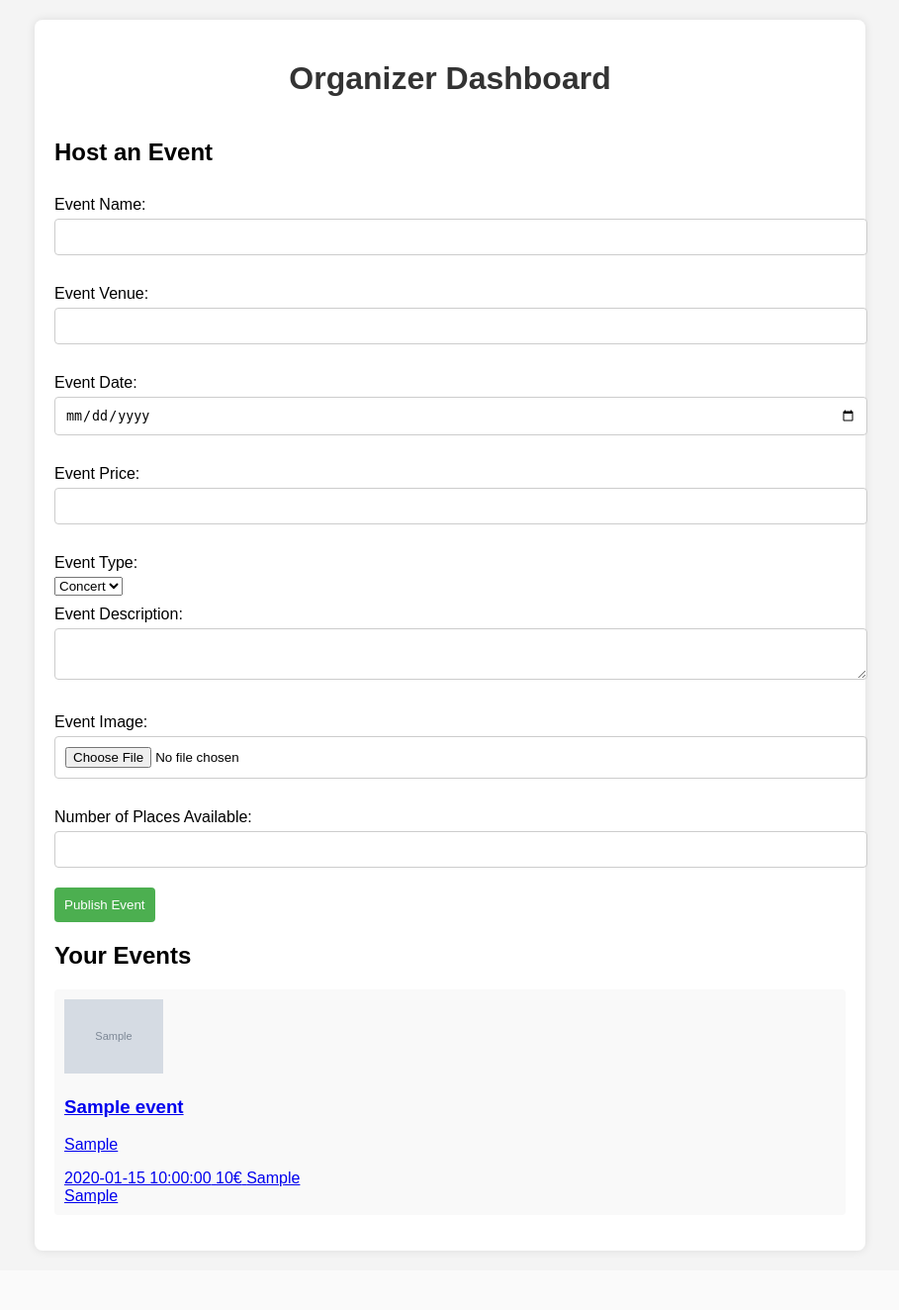
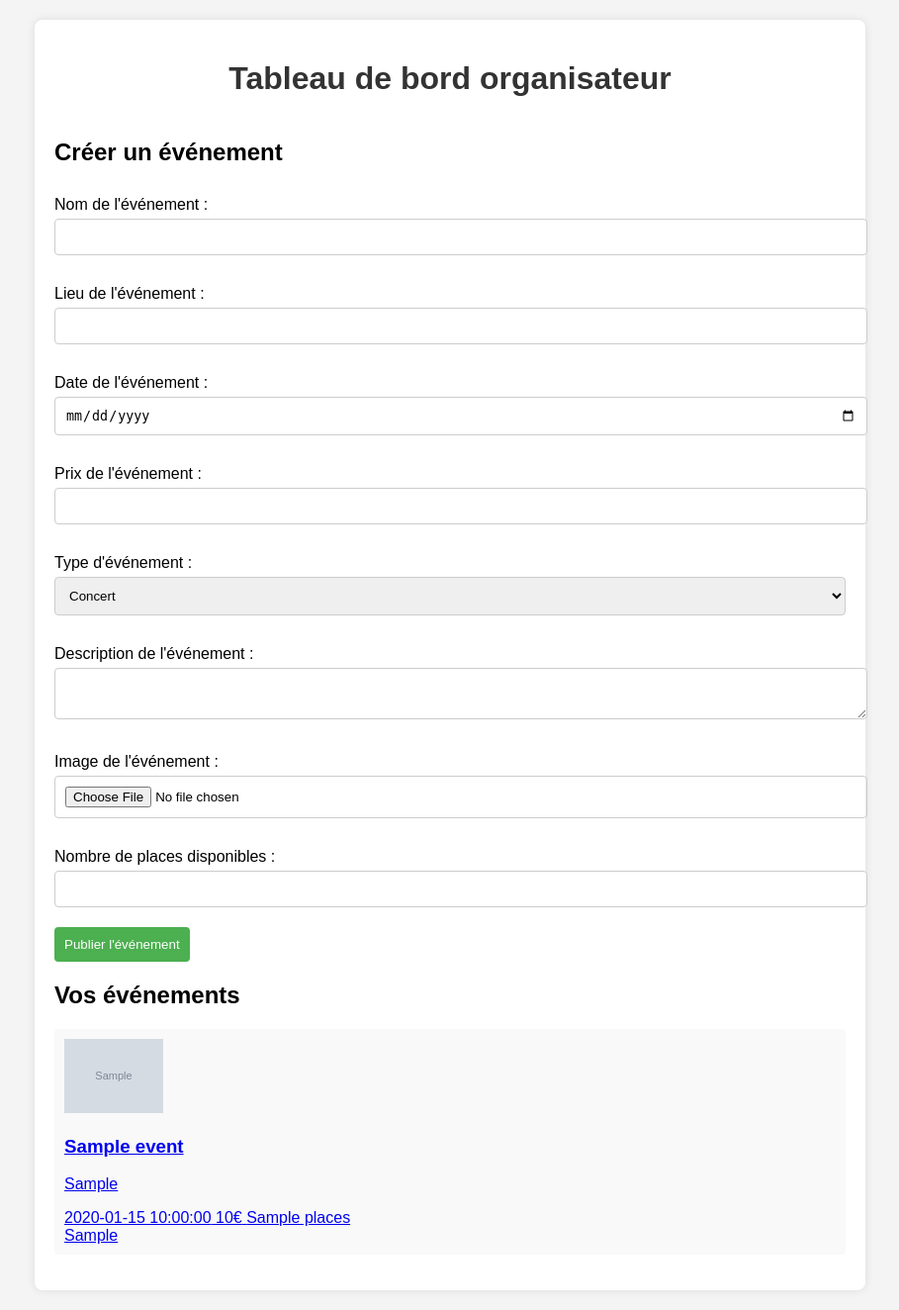
Before and after one commit to kuaix2/partyNextDoor, a PHP site: page /php/dashboard.php in a window 1280 px wide. Shown: the whole page at 99% size, without its empty margins (185-1094 px from the left). Before the commit the page ends 1267 px from the top, so only its background shows below. Run offline with PHP 8.4, Linux system fonts and the light colour scheme; tables that the repository leaves empty or names only in its code hold one stand-in row (values such as "Sample post"); grey boxes marked "Sample" are stand-in pictures.

Commit message:
chagement de commentaire

```diff
--- a/partyNextDoor/css/cookies.css
+++ b/partyNextDoor/css/cookies.css
@@ -1,4 +1,4 @@
-/* Cookie pop-up container */
+
 .cookie-popup {
     position: fixed;
     bottom: 20px;
@@ -15,14 +15,14 @@
     z-index: 1000;
 }
 
-/* Cookie pop-up text */
+
 .cookie-popup p {
     margin: 0 0 15px;
     font-size: 16px;
     color: #333;
 }
 
-/* Buttons in the cookie pop-up */
+
 .cookie-popup button {
     padding: 10px 20px;
     font-size: 16px;
--- a/partyNextDoor/css/event.css
+++ b/partyNextDoor/css/event.css
@@ -1,4 +1,3 @@
- /* Reset & Base Styles */
  * {
     margin: 0;
     padding: 0;
@@ -11,7 +10,7 @@ body {
     color: #000;
     line-height: 1.5;
 }
-/* Gradient Background */
+
 .gradient-shape {
     position: absolute;
     top: 0;
@@ -107,7 +106,7 @@ body {
 }
 
 
-/* Events Section */
+
 .events {
     padding: 80px 24px;
     background-color: #fff;
--- a/partyNextDoor/css/inscription.css
+++ b/partyNextDoor/css/inscription.css
@@ -10,7 +10,7 @@ body {
     height: 100vh;
 }
 
-/* Container for the form */
+/* Pour le form */
 .form-container {
     background-color: white;
     padding: 40px;
@@ -36,7 +36,7 @@ h2 {
     font-size: 22px;
 }
 
-/* Form groups */
+/* Form groupes */
 .form-group {
     margin-bottom: 20px;
 }
@@ -66,7 +66,7 @@ input[type="password"]:focus {
     outline: none;
 }
 
-/* Submit button */
+/* Bouton */
 .button-inscription {
     width: 100%;
     padding: 10px;
--- a/partyNextDoor/css/navbar.css
+++ b/partyNextDoor/css/navbar.css
@@ -89,7 +89,7 @@
     background-color: #ff9e6a;
 }
 
-/* Style for the dropdown menu */
+/* Style pour menu burger */
 .dropdown-content {
     display: none;
     position: absolute;
@@ -112,7 +112,7 @@
     color: #ff6f00;
 }
 
-/* Show the dropdown content when active */
+
 .dropdown.active .dropdown-content {
     display: block;
 }
--- a/partyNextDoor/php/dashboard.php
+++ b/partyNextDoor/php/dashboard.php
@@ -1,5 +1,4 @@
 <?php
-// Database connection settings
 $servername = "localhost";
 $username = "root";
 $password = "";
@@ -7,41 +6,40 @@ $dbname = "bddpartynextdoor";
 
 $conn = new mysqli($servername, $username, $password, $dbname);
 
-// Check connection
+
 if ($conn->connect_error) {
-    die("Connection failed: " . $conn->connect_error);
+    die("Connexion échouée : " . $conn->connect_error);
 }
 
-// Handle form submission to add the event to the database
+// Gérer l'envoi du formulaire pour ajouter l'événement à la base de données
 if ($_SERVER["REQUEST_METHOD"] == "POST" && isset($_POST['event_name'])) {
-    // Sanitize inputs
+    // Nettoyer les entrées utilisateur
     $eventName = $conn->real_escape_string($_POST['event_name']);
-    $eventVenue = $conn->real_escape_string($_POST['event_venue']);
+    $eventAdress = $conn->real_escape_string($_POST['event_adress']);
     $eventDate = $conn->real_escape_string($_POST['event_date']);
     $eventPrice = $conn->real_escape_string($_POST['event_price']);
     $eventTags = $conn->real_escape_string($_POST['event_tags']);
-    $eventDescription = isset($_POST['event_description']) ? $conn->real_escape_string($_POST['event_description']) : '';  // Make sure event_description is present
-    $eventPlaces = $conn->real_escape_string($_POST['event_places']);  // Get number of places
+    $eventDescription = isset($_POST['event_description']) ? $conn->real_escape_string($_POST['event_description']) : '';
+    $eventPlaces = $conn->real_escape_string($_POST['event_places']);
 
-    // Handle image upload
+    // Gérer l'upload de l'image
     if (isset($_FILES['event_image']) && $_FILES['event_image']['error'] == 0) {
         $fileName = $_FILES['event_image']['name'];
         $fileTmpPath = $_FILES['event_image']['tmp_name'];
         $fileType = $_FILES['event_image']['type'];
 
-        // Specify the upload directory
+        // Spécifier le répertoire de téléchargement
         $uploadDir = 'uploads/';
         if (!is_dir($uploadDir)) {
             mkdir($uploadDir, 0777, true);
         }
 
-        // Generate a unique name for the uploaded file
+        // Générer un nom unique pour le fichier téléchargé
         $fileExtension = pathinfo($fileName, PATHINFO_EXTENSION);
         $newFileName = uniqid() . '.' . $fileExtension;
 
-        // Move the file to the desired location
+        // Déplacer le fichier vers l'emplacement désiré
         if (move_uploaded_file($fileTmpPath, $uploadDir . $newFileName)) {
-            // File was uploaded successfully
             $filePath = $uploadDir . $newFileName;
         } else {
             $filePath = null;
@@ -50,18 +48,18 @@ if ($_SERVER["REQUEST_METHOD"] == "POST" && isset($_POST['event_name'])) {
         $filePath = null;
     }
 
-    // Insert event into the database
-    $sql = "INSERT INTO events (event_name, event_venue, event_date, event_price, event_tags, event_description, event_image, places_available)
-            VALUES ('$eventName', '$eventVenue', '$eventDate', '$eventPrice', '$eventTags', '$eventDescription', '$filePath', '$eventPlaces')";
+    // Insérer l'événement dans la base de données
+    $sql = "INSERT INTO events (event_name, event_adress, event_date, event_price, event_tags, event_description, event_image, places_available)
+            VALUES ('$eventName', '$eventAdress', '$eventDate', '$eventPrice', '$eventTags', '$eventDescription', '$filePath', '$eventPlaces')";
 
     if ($conn->query($sql) === TRUE) {
-        $message = "Event added successfully!";
+        $message = "Événement ajouté avec succès !";
     } else {
-        $message = "Error: " . $conn->error;
+        $message = "Erreur : " . $conn->error;
     }
 }
 
-// Fetch all events from the database
+// Récupérer tous les événements de la base de données
 $sql = "SELECT * FROM events ORDER BY event_date DESC";
 $result = $conn->query($sql);
 $events = [];
@@ -71,18 +69,18 @@ if ($result->num_rows > 0) {
     }
 }
 
+// Fermer la connexion
 $conn->close();
 ?>
 
 
 <!DOCTYPE html>
-<html lang="en">
+<html lang="fr">
 <head>
   <meta charset="UTF-8">
   <meta name="viewport" content="width=device-width, initial-scale=1.0">
-  <title>Organizer Dashboard</title>
+  <title>Tableau de bord organisateur</title>
   <style>
-    /* styles.css */
     body {
       font-family: Arial, sans-serif;
       background-color: #f4f4f4;
@@ -114,7 +112,7 @@ $conn->close();
       display: block;
     }
 
-    .event-form input, .event-form textarea {
+    .event-form input, .event-form textarea, .event-form select {
       padding: 10px;
       margin-bottom: 20px;
       border-radius: 4px;
@@ -150,73 +148,71 @@ $conn->close();
     .your-events h2 {
       margin-bottom: 20px;
     }
-
   </style>
 </head>
 <body>
   <div class="dashboard-container">
-    <h1>Organizer Dashboard</h1>
+    <h1>Tableau de bord organisateur</h1>
 
-    <!-- Event Form -->
+    <!-- Formulaire d'ajout d'événement -->
     <div class="event-form">
-      <h2>Host an Event</h2>
+      <h2>Créer un événement</h2>
       <form id="eventForm" action="dashboard.php" method="POST" enctype="multipart/form-data">
-    <label for="eventName">Event Name:</label>
+        <label for="eventName">Nom de l'événement :</label>
         <input type="text" id="eventName" name="event_name" required>
 
-    <label for="eventVenue">Event Venue:</label>
-    <input type="text" id="eventVenue" name="event_venue" required>
+        <label for="eventAdress">Lieu de l'événement :</label>
+        <input type="text" id="eventAdress" name="event_adress" required>
 
-    <label for="eventDate">Event Date:</label>
+        <label for="eventDate">Date de l'événement :</label>
         <input type="date" id="eventDate" name="event_date" required>
 
-    <label for="eventPrice">Event Price:</label>
+        <label for="eventPrice">Prix de l'événement :</label>
         <input type="number" id="eventPrice" name="event_price" step="0.01" required>
 
-    <label for="eventTags">Event Type:</label>
+        <label for="eventTags">Type d'événement :</label>
         <select id="eventTags" name="event_tags">
           <option value="Concert">Concert</option>
           <option value="Festival">Festival</option>
           <option value="Soirée">Soirée</option>
         </select>
 
-    <label for="eventDescription">Event Description:</label>
+        <label for="eventDescription">Description de l'événement :</label>
         <textarea id="eventDescription" name="event_description" required></textarea>
 
-    <label for="eventImage">Event Image:</label>
+        <label for="eventImage">Image de l'événement :</label>
         <input type="file" id="eventImage" name="event_image" accept="image/*">
 
-    <label for="eventPlaces">Number of Places Available:</label>
+        <label for="eventPlaces">Nombre de places disponibles :</label>
         <input type="number" id="eventPlaces" name="event_places" required>
 
-    <button type="submit">Publish Event</button>
+        <button type="submit">Publier l'événement</button>
       </form>
-
     </div>
 
-    <!-- Display Message after Event Submission -->
+    <!-- Afficher le message après soumission -->
     <?php if (isset($message)): ?>
       <p><?php echo $message; ?></p>
     <?php endif; ?>
 
-    <!-- Display Your Events -->
+    <!-- Afficher les événements -->
     <div class="your-events">
-      <h2>Your Events</h2>
+      <h2>Vos événements</h2>
       <ul id="eventList">
         <?php if (count($events) > 0): ?>
           <?php foreach ($events as $event): ?>
             <li>
               <a href="test.php" class="event-card">
                 <?php if ($event['event_image']): ?>
-                  <img src="<?php echo htmlspecialchars($event['event_image']); ?>" alt="Event Image" class="event-image" width="100">
+                  <img src="<?php echo htmlspecialchars($event['event_image']); ?>" alt="Image de l'événement" class="event-image" width="100">
                 <?php endif; ?>
                 <div class="event-content">
                   <h3 class="event-title"><?php echo htmlspecialchars($event['event_name']); ?></h3>
-                  <p class="event-venue"><?php echo htmlspecialchars($event['event_venue']); ?></p>
+                  <p class="event-venue"><?php echo htmlspecialchars($event['event_adress']); ?></p>
                   <div class="event-details">
                     <span><?php echo htmlspecialchars($event['event_date']); ?></span>
                     <span><?php echo htmlspecialchars($event['event_price']); ?>€</span>
-                    <span><?php echo htmlspecialchars($event['places_available']); ?></span>
+                    <span><?php echo htmlspecialchars($event['places_available']); ?> places</span>
                   </div>
                   <div class="event-tags">
                     <span class="tag"><?php echo htmlspecialchars($event['event_tags']); ?></span>
@@ -226,7 +222,7 @@ $conn->close();
             </li>
           <?php endforeach; ?>
         <?php else: ?>
-          <li>No events found.</li>
+          <li>Aucun événement trouvé.</li>
         <?php endif; ?>
       </ul>
     </div>
--- a/partyNextDoor/php/test.php
+++ b/partyNextDoor/php/test.php
@@ -90,7 +90,7 @@ $result = $conn->query($sql);
                 echo '<img src="' . htmlspecialchars($imageSrc) . '" alt="' . htmlspecialchars($row['event_name']) . '" class="event-image">';
                 echo '<div class="event-content">';
                 echo '<h3 class="event-title">' . htmlspecialchars($row['event_name']) . '</h3>';
-                echo '<p class="event-venue">' . htmlspecialchars($row['event_venue']) . '</p>';
+                echo '<p class="event-venue">' . htmlspecialchars($row['event_adress']) . '</p>';
                 echo '<div class="event-details">';
                 echo '<span>' . htmlspecialchars($row['event_date']) . '</span>';
                 echo '<span>' . htmlspecialchars($row['event_price']) . '€</span>';
```
Also changed, not shown: partyNextDoor/css/accueil2.css (+0 -8 lines), partyNextDoor/css/acu.css (+0 -7 lines), partyNextDoor/css/connexion.css (+3 -5 lines), partyNextDoor/css/mentions-legales.css (+4 -4 lines), partyNextDoor/css/page-event.css (+8 -9 lines), partyNextDoor/php/inscription.php (+15 -15 lines). Lines whose indentation alone changed are shown as unchanged.
